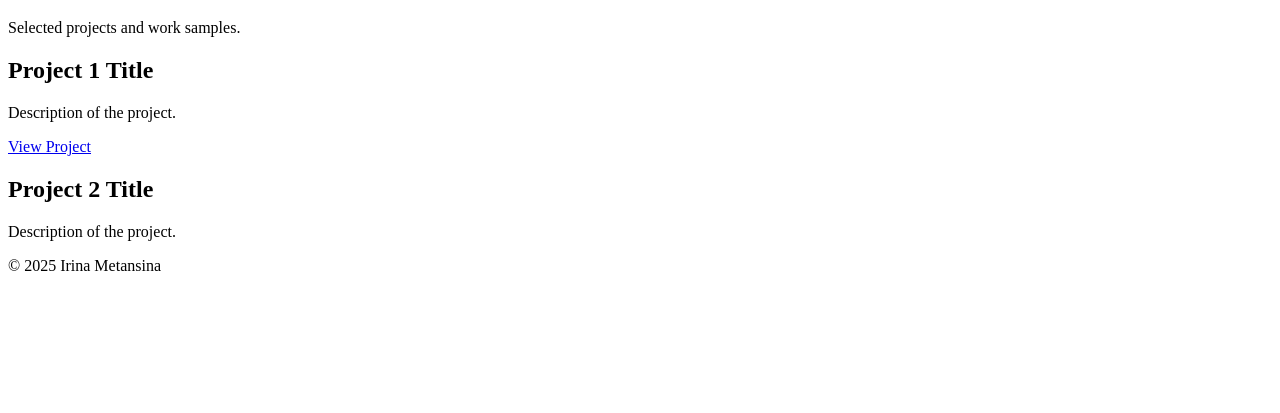
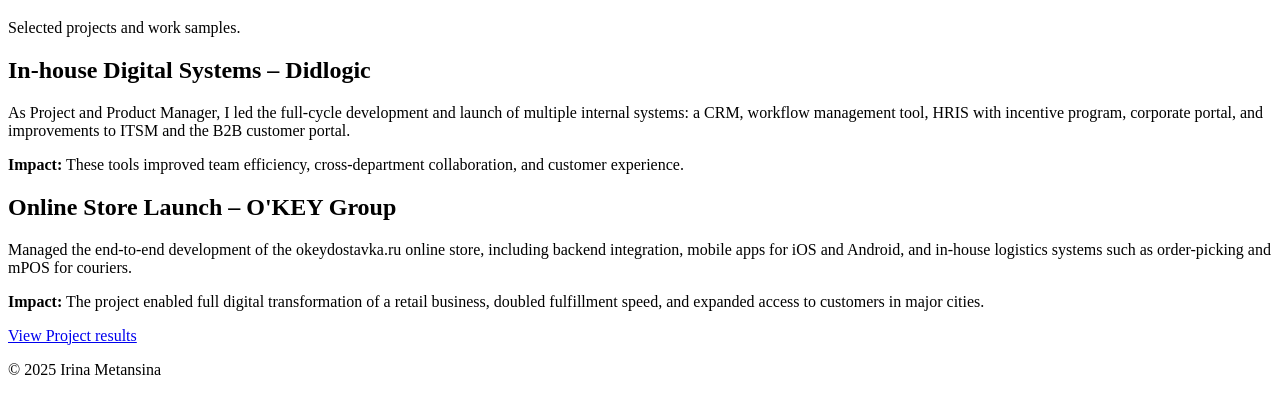
Before and after one commit to metansina/webdev_project_1, a plain HTML site: page portfolio.html in a window 1280 px wide. Shown: the part 149-562 px from the top of the page. Drawn offline with Linux system fonts and the light colour scheme.

Commit message:
add info on about and portfolio pages

```diff
--- a/portfolio.html
+++ b/portfolio.html
@@ -22,14 +22,24 @@
 
   <section>
     <article>
-      <h2>Project 1 Title</h2>
-      <p>Description of the project.</p>
-      <p><a href="https://projectlink.com">View Project</a></p>
+      <h2>In-house Digital Systems – Didlogic</h2>
+      <p>
+        As Project and Product Manager, I led the full-cycle development and launch of multiple internal systems: a CRM, workflow management tool, HRIS with incentive program, corporate portal, and improvements to ITSM and the B2B customer portal.
+      </p>
+      <p>
+        <strong>Impact:</strong> These tools improved team efficiency, cross-department collaboration, and customer experience.
+      </p>
     </article>
 
     <article>
-      <h2>Project 2 Title</h2>
-      <p>Description of the project.</p>
+      <h2>Online Store Launch – O'KEY Group</h2>
+      <p>
+        Managed the end-to-end development of the okeydostavka.ru online store, including backend integration, mobile apps for iOS and Android, and in-house logistics systems such as order-picking and mPOS for couriers.
+      </p>
+      <p>
+        <strong>Impact:</strong> The project enabled full digital transformation of a retail business, doubled fulfillment speed, and expanded access to customers in major cities.
+      </p>
+      <p><a href="https://okeydostavka.ru">View Project results</a></p>
     </article>
   </section>
 
```
Also changed, not shown: about.html (+6 -1 lines).
